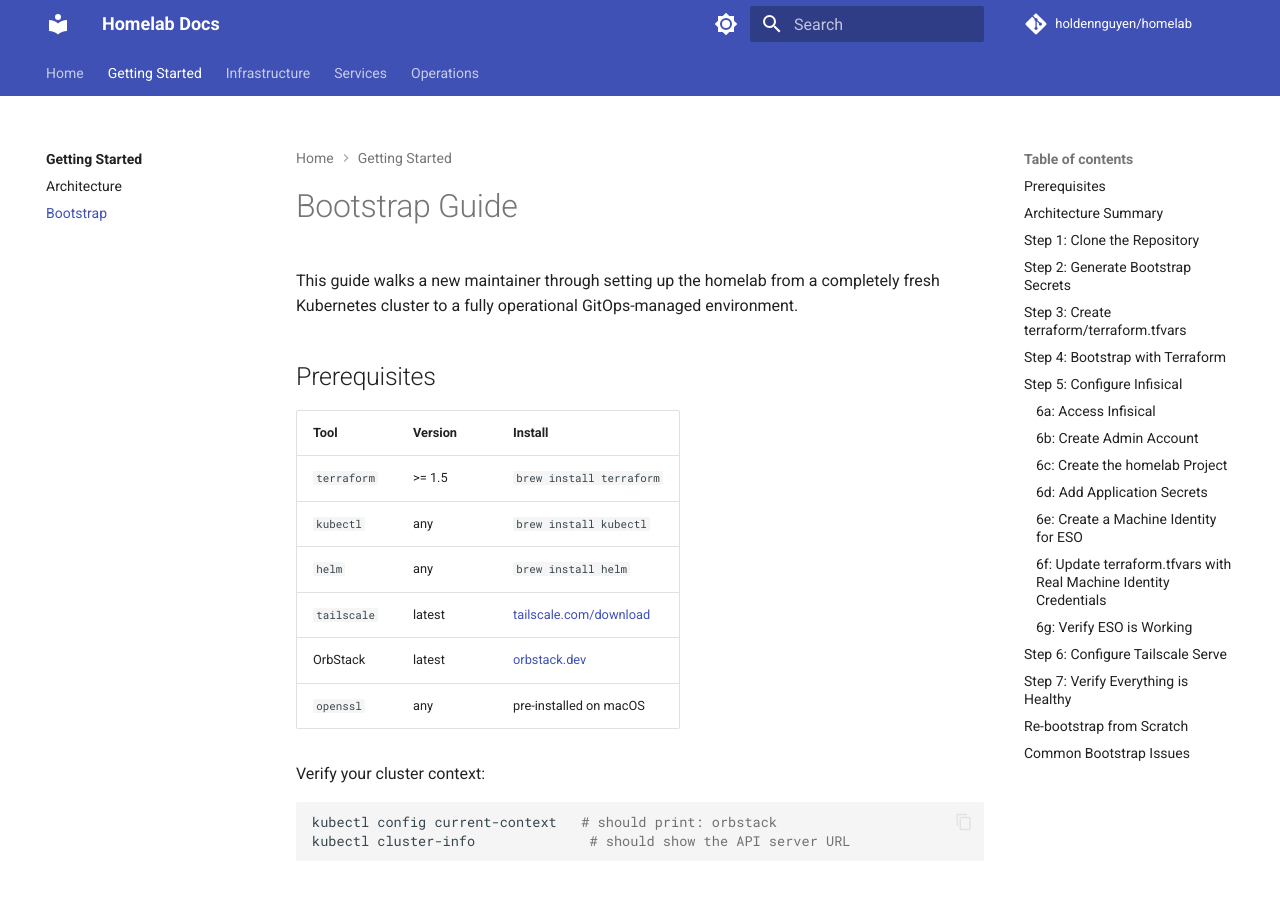
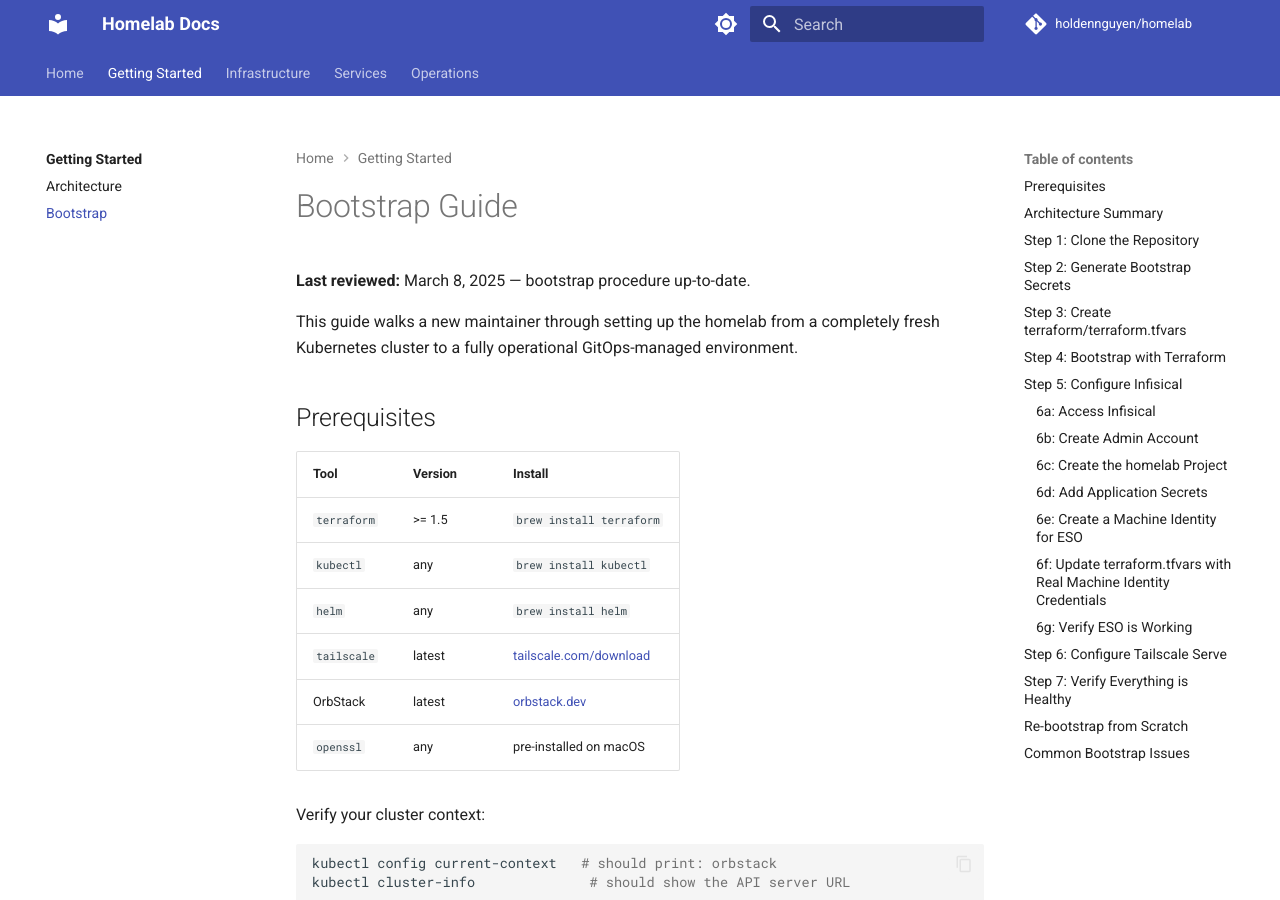
Before and after one commit to haingth77/homelab, an MkDocs documentation site: the page built from docs/getting-started/bootstrap.md, in a window 1280 px wide and 900 px high. Built offline with MkDocs 1.6.1 and Material for MkDocs 9.7.7, drawn with Linux system fonts in a browser that asks for light colours; comment, search, counter and statistics services are not loaded.

Commit message:
docs: mark bootstrap guide as reviewed; no content changes needed

```diff
--- a/docs/getting-started/bootstrap.md
+++ b/docs/getting-started/bootstrap.md
@@ -1,4 +1,6 @@
 # Bootstrap Guide
+
+**Last reviewed:** March 8, 2025 — bootstrap procedure up-to-date.
 
 This guide walks a new maintainer through setting up the homelab from a completely fresh Kubernetes cluster to a fully operational GitOps-managed environment.
 
```
